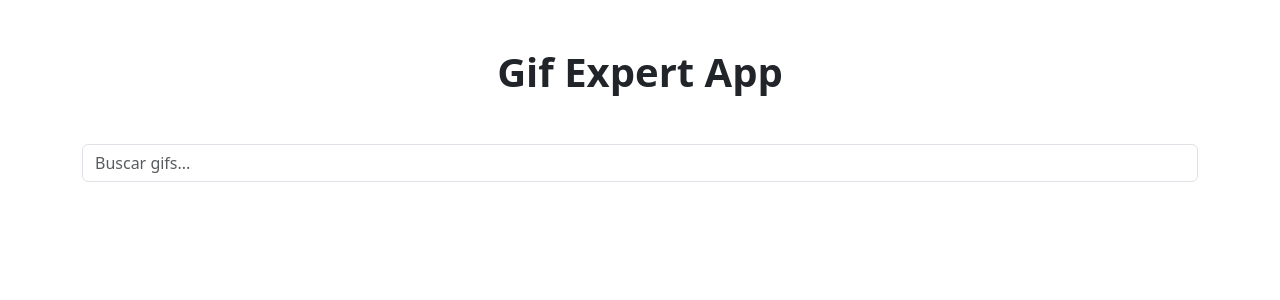
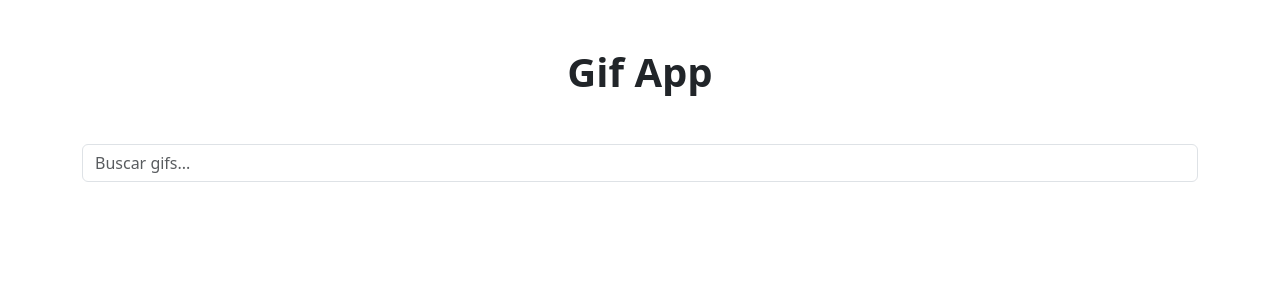
Before and after one commit to AAGuedes/react-gif-app, a React (Vite) app: page / in a window 1280 px wide. Shown: the top 300 px of the page. Built offline with nearby package versions, Linux system fonts and the light colour scheme.

Commit message:
Actualizar Github Pages

```diff
--- a/src/GifExpertApp.jsx
+++ b/src/GifExpertApp.jsx
@@ -15,7 +15,7 @@ export const GifExpertApp = () => {
     return (
         <>
             <div className='container'>
-                <h1 className='text-center fw-bold my-5'>Gif Expert App</h1>
+                <h1 className='text-center fw-bold my-5'>Gif App</h1>
 
                 <AddCategory
                     onNewCategory={onAddCategory}
```
Also changed, not shown: 2 other files (tests, documents, lock files or other folders).
